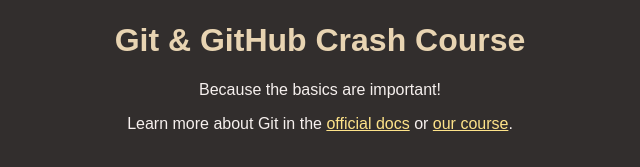
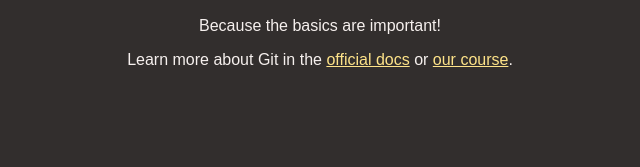
Before and after one commit to mmfabio/github-crash-course, a plain HTML site: page index.html in a window 1280 px wide. Shown: the part 147-314 px from the top of the page, without its empty margins (320-960 px from the left). Drawn offline with Linux system fonts and the light colour scheme.

Commit message:
delete h

```diff
--- a/index.html
+++ b/index.html
@@ -10,7 +10,6 @@
   <body>
     <header>
       <img id="logo" src="logo.png" alt="A logo that contains the word 'Git'" />
-      <h1>Git & GitHub Crash Course</h1>
     </header>
     <main>
       <p>Because the basics are important!</p>
```
